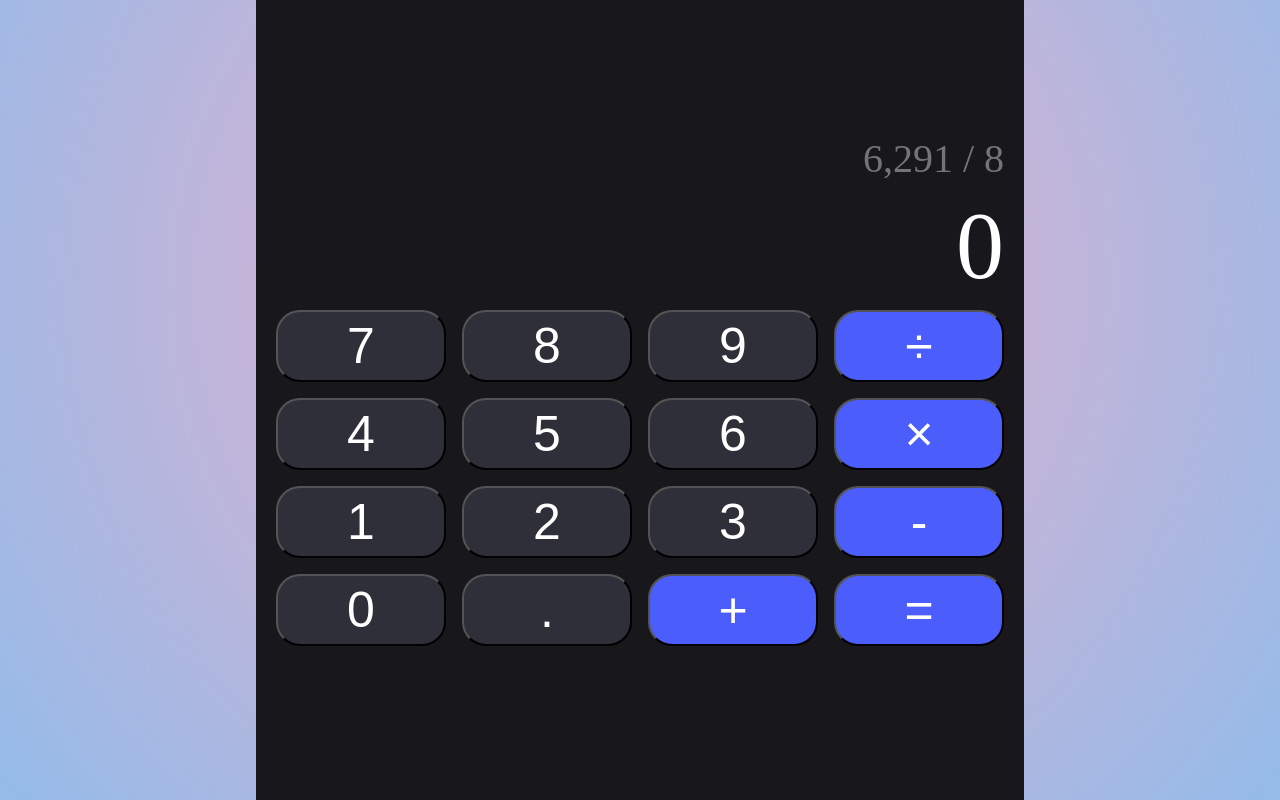
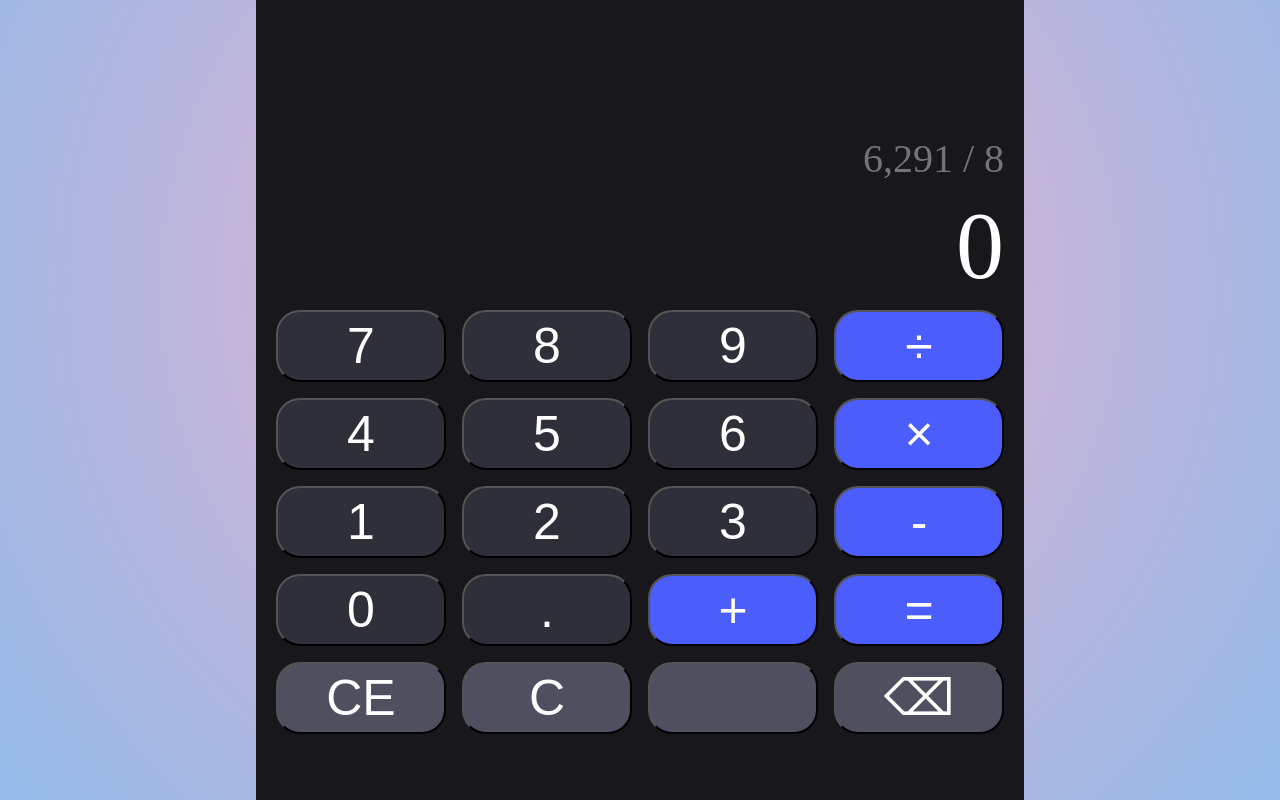
Before and after one commit to samx/history-calculator, a React (Create React App) app: page / in a window 1280 px wide. Shown: the part 224-1024 px from the top of the page. Built offline with nearby package versions, Linux system fonts and the light colour scheme.

Commit message:
Add extra button row for clear actions.

```diff
--- a/src/Constants.js
+++ b/src/Constants.js
@@ -19,7 +19,12 @@ export const ACTION = {
         SYMBOL_PLUS:'+',
         SYMBOL_MINUS:'-',
         SYMBOL_DIVIDE:'/',
-        SYMOBL_MULTIPLE:'*'
+        SYMBOL_MULTIPLE:'*',
+        SYMBOL_CLEAR_RESULT:'C',
+        SYMBOL_CLEAR_ALL:'CE',
+        SYMBOL_BLANK:'',
+        SYMBOL_BACKSPACE:'',
+
     }
 }
 
--- a/src/components/Calculator.tsx
+++ b/src/components/Calculator.tsx
@@ -36,7 +36,7 @@ const Calculator = ({}) => {
                 {display:'4',buttonColor:'dark-button-low',actionName:ACTION.TYPE.NUMBER, actionValue:ACTION.VALUE.NUMBER_4},
                 {display:'5',buttonColor:'dark-button-low',actionName:ACTION.TYPE.NUMBER, actionValue:ACTION.VALUE.NUMBER_5},
                 {display:'6',buttonColor:'dark-button-low',actionName:ACTION.TYPE.NUMBER, actionValue:ACTION.VALUE.NUMBER_6},
-                {display:'×',buttonColor:'dark-button-high',actionName:ACTION.TYPE.SYMBOL, actionValue:ACTION.VALUE.SYMOBL_MULTIPLE}]}/>
+                {display:'×',buttonColor:'dark-button-high',actionName:ACTION.TYPE.SYMBOL, actionValue:ACTION.VALUE.SYMBOL_MULTIPLE}]}/>
             <CalculatorRowButtons buttons={[
                 {display:'1',buttonColor:'dark-button-low',actionName:ACTION.TYPE.NUMBER, actionValue:ACTION.VALUE.NUMBER_1},
                 {display:'2',buttonColor:'dark-button-low',actionName:ACTION.TYPE.NUMBER, actionValue:ACTION.VALUE.NUMBER_2},
@@ -47,6 +47,11 @@ const Calculator = ({}) => {
                 {display:'.',buttonColor:'dark-button-low',actionName:ACTION.TYPE.NUMBER, actionValue:ACTION.VALUE.NUMBER_DOT},
                 {display:'+',buttonColor:'dark-button-high',actionName:ACTION.TYPE.NUMBER, actionValue:ACTION.VALUE.SYMBOL_PLUS},
                 {display:'=',buttonColor:'dark-button-high',actionName:ACTION.TYPE.SYMBOL, actionValue:ACTION.VALUE.SYMBOL_EQUAL}]}/>
+            <CalculatorRowButtons buttons={[
+                {display:'CE',buttonColor:'dark-button-medium',actionName:ACTION.TYPE.SYMBOL, actionValue:ACTION.VALUE.SYMBOL_CLEAR_ALL},
+                {display:'C',buttonColor:'dark-button-medium',actionName:ACTION.TYPE.SYMBOL, actionValue:ACTION.VALUE.SYMBOL_CLEAR_RESULT},
+                {display:'',buttonColor:'dark-button-medium',actionName:ACTION.TYPE.SYMBOL, actionValue:ACTION.VALUE.SYMBOL_BLANK},
+                {display:'⌫ ',buttonColor:'dark-button-medium',actionName:ACTION.TYPE.SYMBOL, actionValue:ACTION.VALUE.SYMBOL_BACKSPACE}]}/>
         </Content>
     );
   };
```
